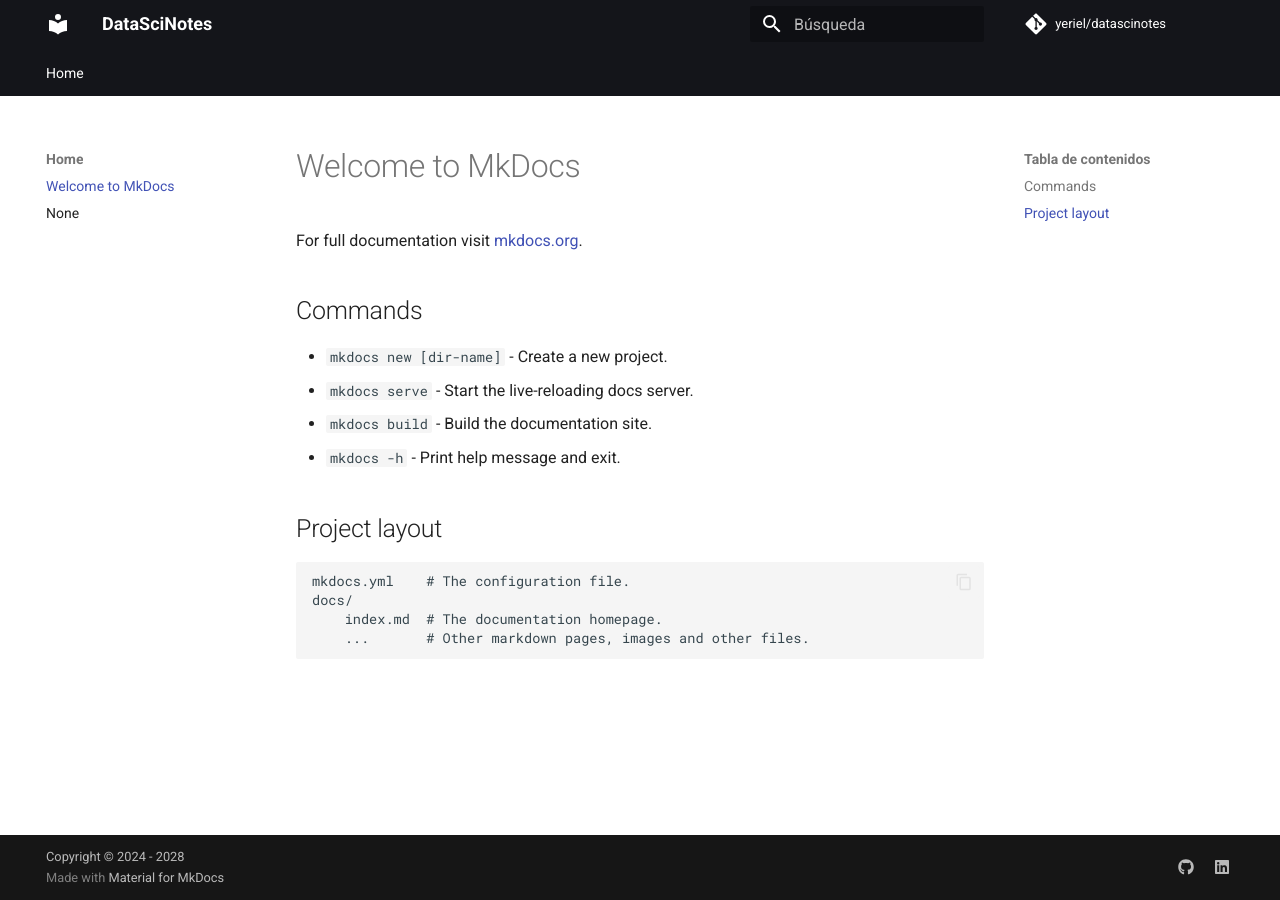
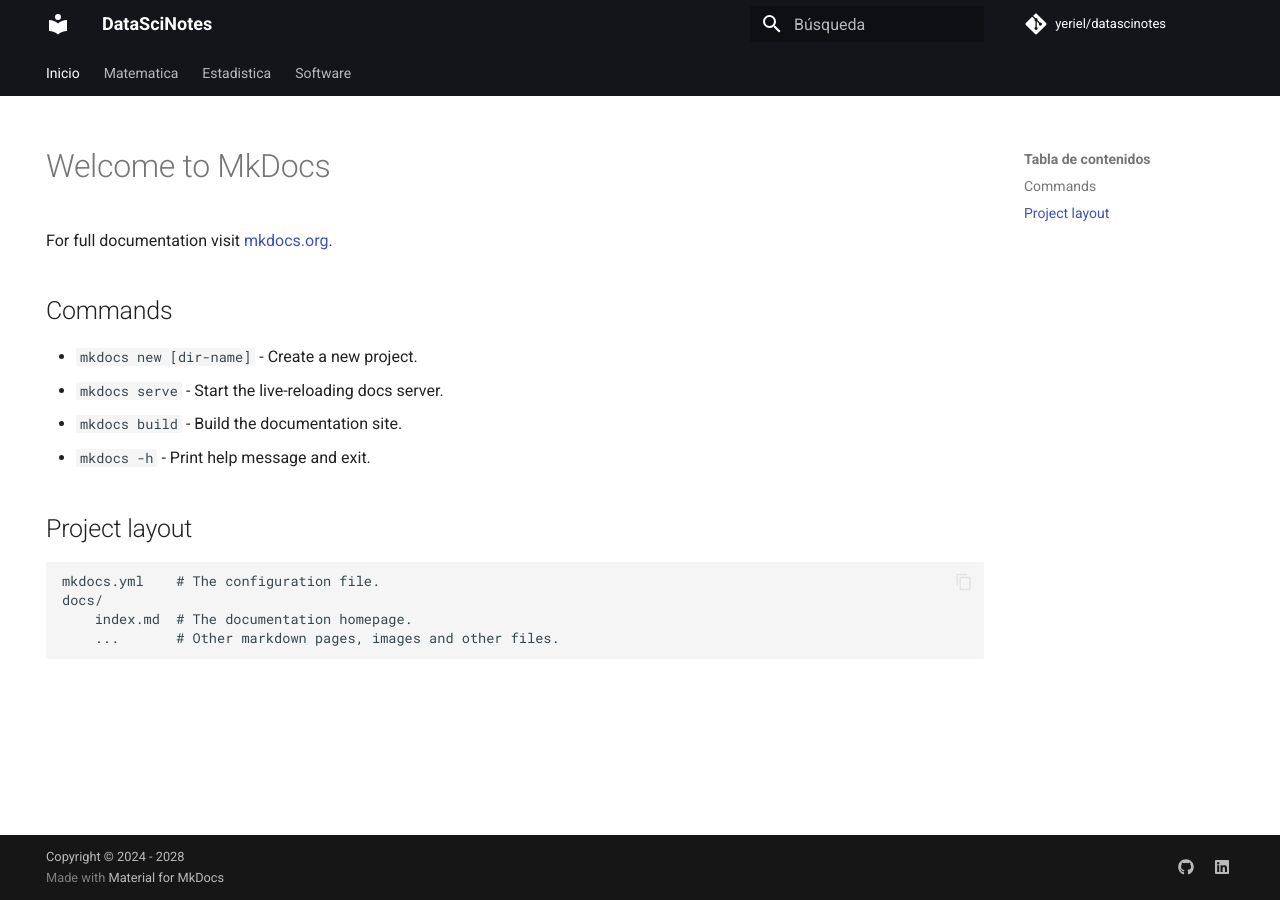
Before and after one commit to yeriel/datanotes, an MkDocs documentation site: the page built from docs/index.md, in a window 1280 px wide. Built offline with MkDocs 1.6.1 and Material for MkDocs 9.7.7, drawn with Linux system fonts in a browser that asks for light colours; comment, search, counter and statistics services are not loaded.

Commit message:
add base note

```diff
--- a/docs/index.md
+++ b/docs/index.md
@@ -1,3 +1,9 @@
+---
+title: Inicio
+hide:
+  - navigation
+---
+
 # Welcome to MkDocs
 
 For full documentation visit [mkdocs.org](https://www.mkdocs.org).
--- a/mkdocs.yml
+++ b/mkdocs.yml
@@ -44,9 +44,14 @@
     accent: deep purple
 
 nav:
-  - Home:
+  - Inicio:
     - index.md
-    - a.md
+  - Matematica:
+    - math/algebra_lineal.md
+  - Estadistica:
+    - statistics/descriptiva.md
+  - Software:
+    - software/python.md
 
 copyright: Copyright &copy; 2024 - 2028
 
```
Also changed, not shown: docs/math/algebra_lineal.md (added), docs/software/python.md (added), docs/statistics/descriptiva.md (added).
